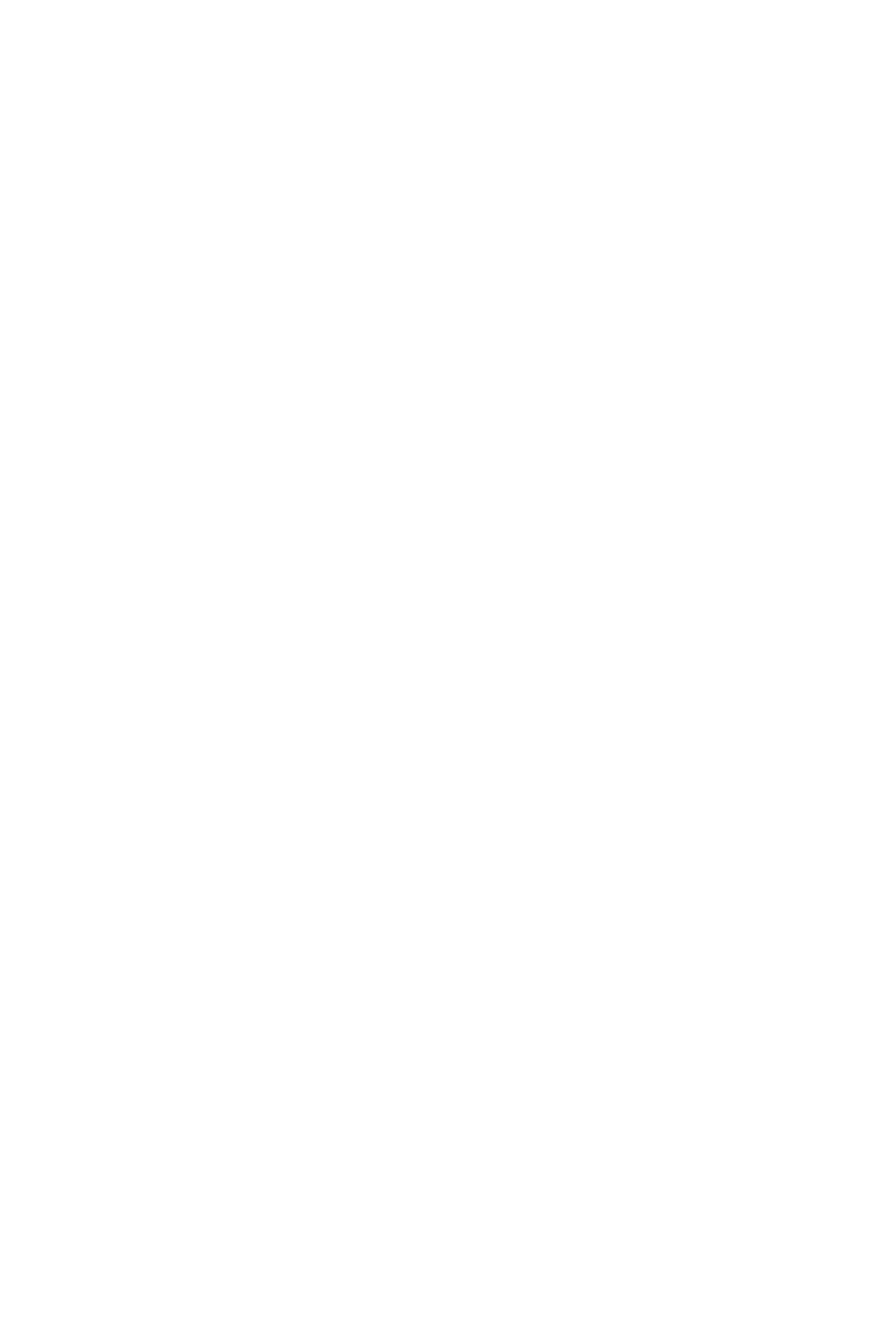
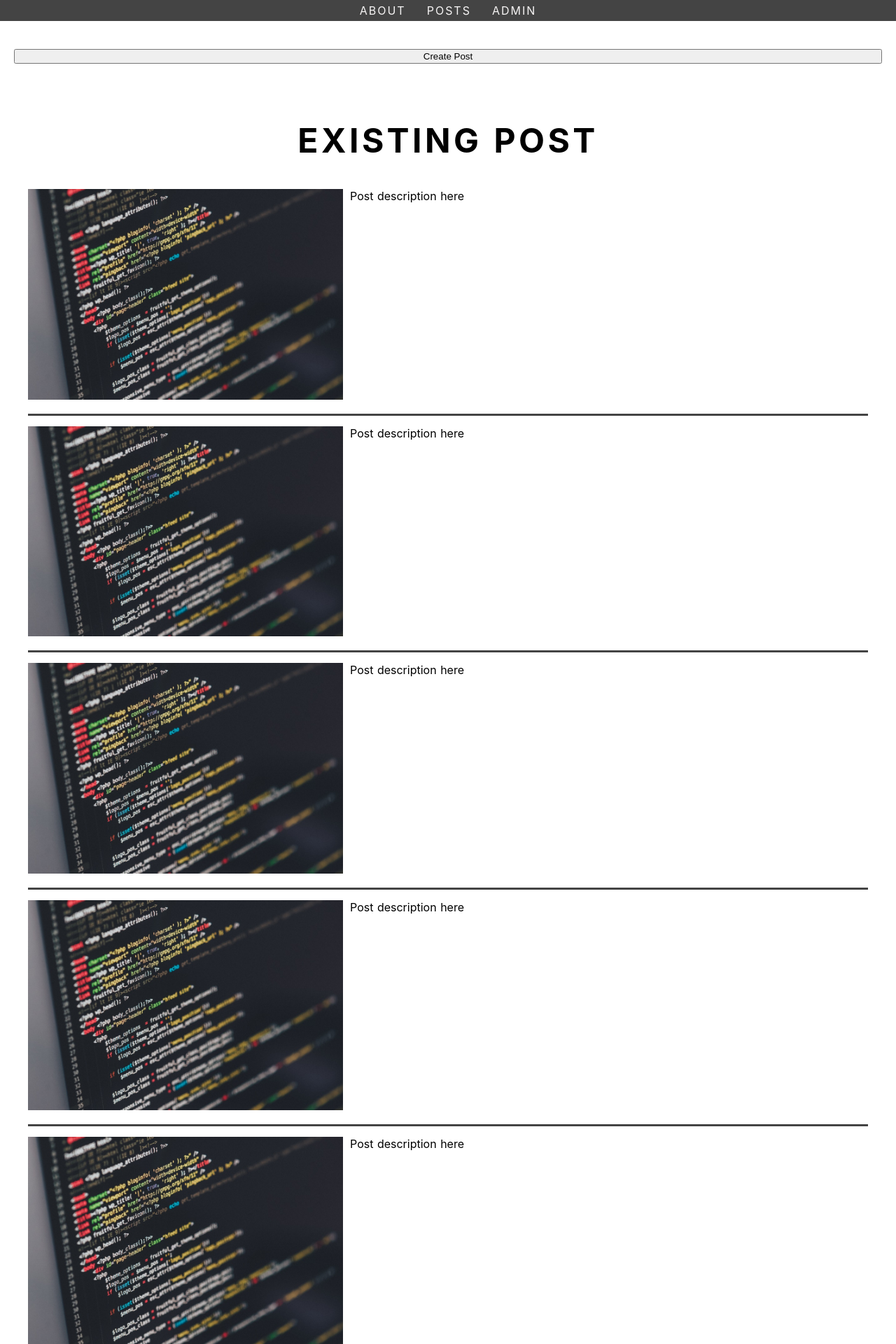
Before and after one commit to InceptionCode/vue-practice, a Nuxt app in the folder blog-vue/: page /App/admin/new-post in a window 1280 px wide. Before the commit this address had no page. Shown: the part 400-2320 px from the top of the page at 70% size. Before the commit the page ends 800 px from the top, so only its background shows below. Built offline with nearby package versions, Linux system fonts and the light colour scheme.

Commit message:
Added Post page and Admin page

```diff
--- /dev/null
+++ b/blog-vue/assets/css/_components/_admin.sass
@@ -0,0 +1,19 @@
+.add-post
+  border-bottom: 3px solid $theme-black
+  button
+    background: $theme-lime
+    color: $theme-black
+    padding: 5px 0
+    width: 150px
+    margin: 10px auto
+    font:
+      family: 'Montserrat', 'Helvetica Neue', sans-serif
+      size: 18px
+      weight: bold
+    transition: all 0.3s ease-in-out
+    &:hover
+      cursor: pointer
+      background: $theme-black
+      color: $theme-lime
+      border: 2px solid $theme-lime
+      transform: scale(1.10)
--- a/blog-vue/assets/css/_components/_app.sass
+++ b/blog-vue/assets/css/_components/_app.sass
@@ -43,41 +43,16 @@
 .app-side-nav
   @extend .app-nav
 
-.feature-header
+.section-title
   font:
     weight: bold
     size: 3em
   text-align: center
   text-transform: uppercase
   letter-spacing: 4.5px
-.card-wrapper
-  display: flex
-  justify-content: space-around
-  border-top: 3px solid $theme-black
-  border-bottom: 3px solid $theme-black
 
-.card
-  background: $theme-white
-  margin: 0 10px
-  a:hover
-    .card-img-container img
-      filter: grayscale(65%)
-      transform: scale(1.05)
-    .card-preview
-      background: $theme-white
-      color: $theme-black
-      transform: scale(1.05)
-  .card-img-container
-    img
-      transition: all 0.5s ease-in-out
-      width: 100%
-      height: auto
-  .card-preview
-    transition: all 0.5s ease-in-out
-    background: $theme-black
-    color: $theme-white
-    padding: 0 5px
-
+.left-img
+  float: left
 // Media
 
 @media(max-width: 760px)
--- /dev/null
+++ b/blog-vue/assets/css/_components/_posts.sass
@@ -0,0 +1,34 @@
+.card-wrapper
+  display: flex
+  justify-content: space-around
+  border-top: 3px solid $theme-black
+  border-bottom: 3px solid $theme-black
+
+.card
+  background: $theme-white
+  margin: 0 10px
+  a:hover
+    .card-img-container img
+      filter: grayscale(65%)
+      transform: scale(1.05)
+    .card-preview
+      background: $theme-white
+      color: $theme-black
+      transform: scale(1.05)
+  .card-img-container
+    img
+      transition: all 0.5s ease-in-out
+      width: 100%
+      height: auto
+  .card-preview
+    transition: all 0.5s ease-in-out
+    background: $theme-black
+    color: $theme-white
+    padding: 0 5px
+
+.post-wrapper
+  border-bottom: 3px solid $theme-black
+  margin-bottom: 15px
+  .posts-img
+    width: 450px
+    margin-right: 10px
--- a/blog-vue/assets/css/main.sass
+++ b/blog-vue/assets/css/main.sass
@@ -11,5 +11,7 @@
 // Components
 @import "_components/_app"
 @import "_components/_nav"
+@import "_components/_posts"
+@import "_components/_admin"
 
 // Third-party
--- a/blog-vue/assets/css/partials/variables.sass
+++ b/blog-vue/assets/css/partials/variables.sass
@@ -1,3 +1,4 @@
 $theme-black: #444
 $theme-gray: #ccc
 $theme-white: #f6f4f4
+$theme-lime: #48E748
--- /dev/null
+++ b/blog-vue/assets/mixins/app-nav.js
@@ -0,0 +1,23 @@
+export default {
+  data() {
+    return {
+      tabs: [
+        {
+          id: 1,
+          name: "About",
+          ref: "/App/about"
+        },
+        {
+          id: 2,
+          name: "posts",
+          ref: "/App/posts"
+        },
+        {
+          id: 3,
+          name: "Admin",
+          ref: "/App/admin"
+        }
+      ]
+    }
+  }
+}
--- a/blog-vue/components/home/AppFeatureSection.vue
+++ b/blog-vue/components/home/AppFeatureSection.vue
@@ -1,6 +1,6 @@
 <template>
   <section class="feature-section">
-    <h1 class="feature-header">Features</h1>
+    <h1 class="section-title">Features</h1>
     <div class="card-wrapper">
       <div class="card">
         <nuxt-link to="#">
--- /dev/null
+++ b/blog-vue/components/posts/AppPostsSection.vue
@@ -0,0 +1,36 @@
+<template>
+  <div>
+    <section class="post-list">
+      <div class="post-wrapper">
+        <img class="left-img posts-img"
+          src="@/assets/media/code.jpeg" alt=""
+        />
+        <p> Post description here</p>
+      </div>
+      <div class="post-wrapper">
+        <img class="left-img posts-img"
+          src="@/assets/media/code.jpeg" alt=""
+        />
+        <p> Post description here</p>
+      </div>
+      <div class="post-wrapper">
+        <img class="left-img posts-img"
+          src="@/assets/media/code.jpeg" alt=""
+        />
+        <p> Post description here</p>
+      </div>
+      <div class="post-wrapper">
+        <img class="left-img posts-img"
+          src="@/assets/media/code.jpeg" alt=""
+        />
+        <p> Post description here</p>
+      </div>
+      <div class="post-wrapper">
+        <img class="left-img posts-img"
+          src="@/assets/media/code.jpeg" alt=""
+        />
+        <p> Post description here</p>
+      </div>
+    </section>
+  </div>
+</template>
--- /dev/null
+++ b/blog-vue/pages/App/admin/new-post/index.vue
@@ -0,0 +1,30 @@
+<template>
+  <div>
+    <header class="app-header">
+      <h1 class="header-h1">Admin: New Post</h1>
+      <app-nav :tabs="tabs"/>
+    </header>
+    <section class="new-post">
+      <button>Create Post</button>
+    </section>
+    <section class="existing-post">
+      <h1 class ="section-title">Existing Post</h1>
+      <app-posts-section />
+    </section>
+  </div>
+</template>
+
+<script>
+import navData from '@/assets/mixins/app-nav'
+import AppNav from '@/components/global/AppNav'
+import AppPostsSection from '@/components/posts/AppPostsSection'
+
+export default {
+ layout: "nav",
+ components: {
+   'app-nav': AppNav,
+   'app-posts-section': AppPostsSection
+ },
+ mixins: [navData]
+}
+</script>
--- a/blog-vue/pages/App/index.vue
+++ b/blog-vue/pages/App/index.vue
@@ -9,8 +9,9 @@
 </template>
 
 <script>
-import AppNav from "../../components/global/AppNav"
-import AppFeatureSection from "../../components/home/AppFeatureSection"
+import navData from '@/assets/mixins/app-nav'
+import AppNav from "@/components/global/AppNav"
+import AppFeatureSection from "@/components/home/AppFeatureSection"
 
 export default {
   layout: "nav",
@@ -18,21 +19,6 @@ export default {
     "app-nav": AppNav,
     "app-feature-section": AppFeatureSection
   },
-  data() {
-    return {
-      tabs: [
-        {
-          id: 1,
-          name: "About",
-          ref: "/App/about"
-        },
-        {
-          id: 2,
-          name: "posts",
-          ref: "/App/posts"
-        }
-      ]
-    }
-  }
+  mixins: [navData]
 }
 </script>
--- a/blog-vue/pages/App/posts/index.vue
+++ b/blog-vue/pages/App/posts/index.vue
@@ -0,0 +1,28 @@
+<template>
+  <div>
+    <header class="app-header">
+      <h1 class="header-h1">Posts</h1>
+      <app-nav :tabs="tabs"/>
+    </header>
+    <app-feature-section />
+    <h1 class="section-title">All Posts</h1>
+    <app-posts-section />
+  </div>
+</template>
+
+<script>
+import navData from '@/assets/mixins/app-nav'
+import AppNav from '@/components/global/AppNav'
+import AppFeatureSection from '@/components/home/AppFeatureSection'
+import AppPostsSection from '@/components/posts/AppPostsSection'
+
+export default {
+ layout: "nav",
+ components: {
+   'app-feature-section': AppFeatureSection,
+   'app-nav': AppNav,
+   'app-posts-section': AppPostsSection
+ },
+ mixins: [navData]
+}
+</script>
```
